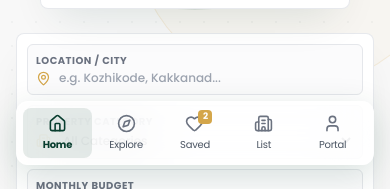
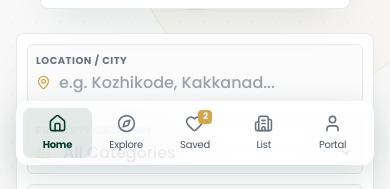
Before and after one commit to brixalabsofficial-ship-it/Haven, a React (Vite) app: page / in a window 390 px wide. Shown: the part 655-844 px from the top of the page. Built offline with nearby package versions, Linux system fonts and the light colour scheme.

Commit message:
feat: configure PWA with standalone app manifest, service worker caching, and iOS anti-zoom protections

```diff
--- a/index.html
+++ b/index.html
@@ -3,7 +3,17 @@
   <head>
     <meta charset="UTF-8" />
     <link rel="icon" type="image/svg+xml" href="/favicon.svg" />
-    <meta name="viewport" content="width=device-width, initial-scale=1.0" />
+    <!-- Viewport configured for standalone app behavior: no user scaling, fixed layout, safe-area-inset support -->
+    <meta name="viewport" content="width=device-width, initial-scale=1.0, maximum-scale=1.0, user-scalable=no, viewport-fit=cover" />
+
+    <!-- PWA & Mobile Web App meta tags -->
+    <meta name="theme-color" content="#083D2E" />
+    <meta name="apple-mobile-web-app-capable" content="yes" />
+    <meta name="apple-mobile-web-app-status-bar-style" content="black-translucent" />
+    <meta name="apple-mobile-web-app-title" content="Haven" />
+    <link rel="apple-touch-icon" href="/favicon.svg" />
+    <meta name="mobile-web-app-capable" content="yes" />
+
     <title>Haven | Rent. List. Connect. — Modern Rental Discovery</title>
     <meta name="description" content="Discover verified hostels, PG accommodations, rooms, flats, and houses. Connect directly with verified brokers on Haven." />
     <meta property="og:title" content="Haven — Rent. List. Connect." />
--- a/package.json
+++ b/package.json
@@ -36,6 +36,7 @@
     "postcss": "^8.5.32",
     "tailwindcss": "^3.4.17",
     "typescript": "~7.0.2",
-    "vite": "^8.3.6"
+    "vite": "^8.3.6",
+    "vite-plugin-pwa": "^2.0.0"
   }
 }
--- a/src/index.css
+++ b/src/index.css
@@ -60,6 +60,41 @@ body {
   background-color: #F8F8F8;
   -webkit-font-smoothing: antialiased;
   -moz-osx-font-smoothing: grayscale;
+  /* Prevent horizontal pull / bounce gestures and enable app-like touch handling */
+  overscroll-behavior-y: none;
+  -webkit-tap-highlight-color: transparent;
+  user-select: none;
+  -webkit-user-select: none;
+}
+
+/* Allow text selection only on readable content */
+p, h1, h2, h3, h4, h5, h6, span, label, input, textarea {
+  user-select: text;
+  -webkit-user-select: text;
+}
+
+/*
+ * iOS Safari Auto-Zoom Prevention:
+ * iOS Safari automatically zooms in whenever an input/select/textarea has font-size < 16px.
+ * Setting font-size to 16px on mobile prevents all jarring auto-zoom behaviors.
+ */
+@media screen and (max-width: 767px) {
+  input,
+  select,
+  textarea,
+  input[type="text"],
+  input[type="password"],
+  input[type="email"],
+  input[type="number"],
+  input[type="search"],
+  input[type="tel"] {
+    font-size: 16px !important;
+  }
+}
+
+/* Prevent double-tap zoom on buttons and interactive controls */
+button, a, input, select, textarea, [role="button"] {
+  touch-action: manipulation;
 }
 
 /* Custom scrollbar */
--- a/vite.config.ts
+++ b/vite.config.ts
@@ -1,7 +1,51 @@
 import react from '@vitejs/plugin-react'
 import { defineConfig } from 'vite'
+import { VitePWA } from 'vite-plugin-pwa'
 
 // https://vite.dev/config/
 export default defineConfig({
-  plugins: [react()],
+  plugins: [
+    react(),
+    VitePWA({
+      registerType: 'autoUpdate',
+      includeAssets: ['favicon.svg', 'robots.txt', 'icons.svg'],
+      manifest: {
+        name: 'Haven | Rent. List. Connect.',
+        short_name: 'Haven',
+        description: 'Verified rental discovery and direct broker connection platform',
+        theme_color: '#083D2E',
+        background_color: '#F8F8F8',
+        display: 'standalone',
+        orientation: 'portrait',
+        start_url: '/',
+        icons: [
+          {
+            src: '/favicon.svg',
+            sizes: '192x192 512x512',
+            type: 'image/svg+xml',
+            purpose: 'any maskable'
+          }
+        ]
+      },
+      workbox: {
+        globPatterns: ['**/*.{js,css,html,svg,png,ico,woff,woff2}'],
+        runtimeCaching: [
+          {
+            urlPattern: /^https:\/\/images\.unsplash\.com\/.*/i,
+            handler: 'CacheFirst',
+            options: {
+              cacheName: 'unsplash-images-cache',
+              expiration: {
+                maxEntries: 100,
+                maxAgeSeconds: 60 * 60 * 24 * 30, // 30 days
+              },
+              cacheableResponse: {
+                statuses: [0, 200],
+              },
+            },
+          },
+        ],
+      },
+    }),
+  ],
 })
```
Also changed, not shown: 1 other file (tests, documents, lock files or other folders).
